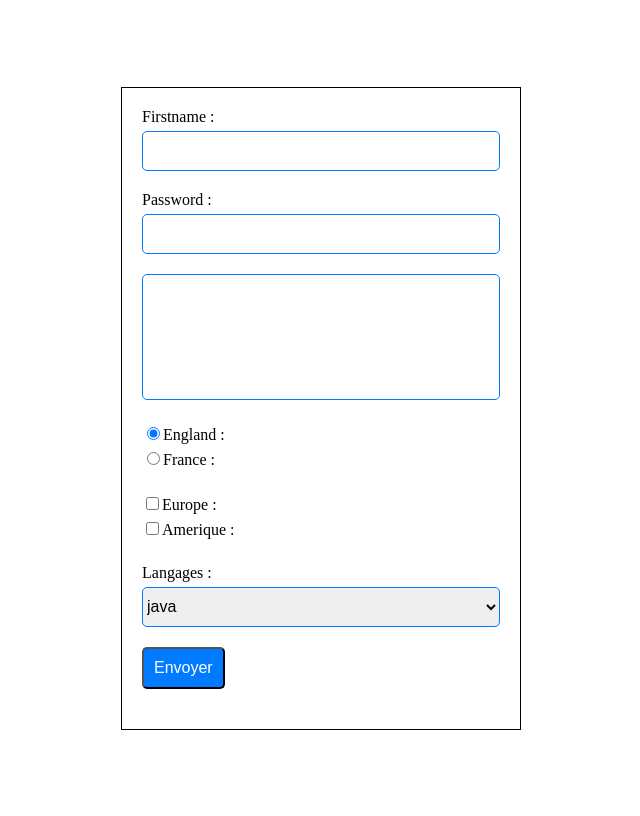
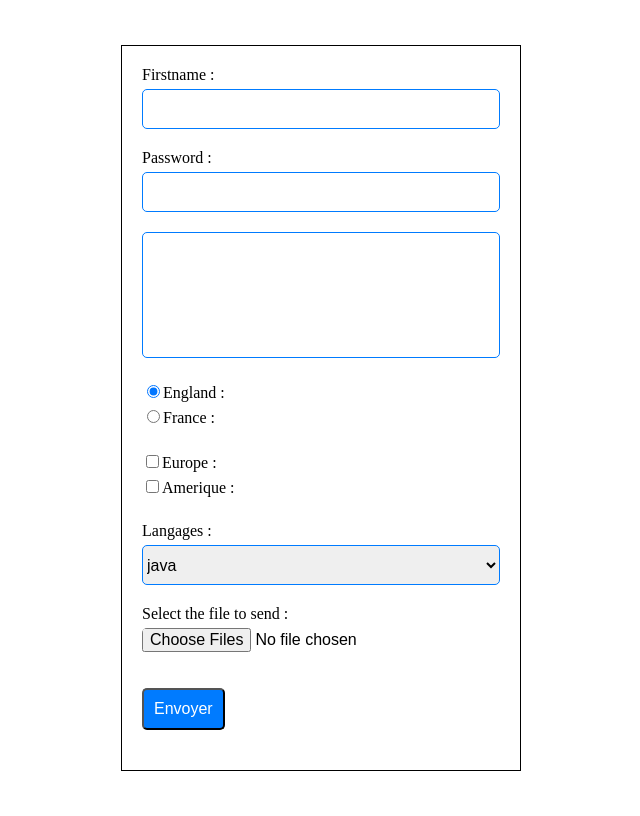
Before and after one commit to jeyofdev/form-builder, a PHP site: page /examples/index.php in a window 1280 px wide. Shown: the whole page, without its empty margins (319-959 px from the left). Run offline with PHP 8.4, Linux system fonts and the light colour scheme; some libraries are stand-ins or nearby versions.

Commit message:
feature : generate an input 'file'

```diff
--- a/examples/css/styles.css
+++ b/examples/css/styles.css
@@ -38,12 +38,18 @@ form label {
 
 form input[type="text"],
 form input[type="password"],
+form input[type="file"],
 form textarea,
 form select {
     font-size: 1em;
     width: 100%;
     border: 1px solid rgb(0, 123, 255);
     border-radius: 5px;
+    outline: none;
+}
+
+form input[type="file"] {
+    border: none;
     outline: none;
 }
 
--- a/examples/index.php
+++ b/examples/index.php
@@ -113,6 +113,17 @@
     ];
     $hidden = $formBuilder->hidden("postId", $hiddenAttributes);
 
+
+    // file
+    $fileAttributes = [
+        "class" => "upload",
+        "id" => "upload",
+        "multiple" => true
+    ];
+    $fileSurroundAttributes = [
+        "class" => "form-control",
+    ];
+    $file = $formBuilder->input("Select the file to send", "upload", "file", $fileAttributes, "div", $fileSurroundAttributes);
 ?>
 
 
@@ -144,6 +155,7 @@
 
                 <?= $select; ?>
                 <?= $hidden; ?>
+                <?= $file; ?>
 
                 <div>
                     <button type="submit" class="btn">Envoyer</button>
--- a/src/Field/TextField.php
+++ b/src/Field/TextField.php
@@ -14,7 +14,7 @@
         /**
          * The allowed types for the input form fields
          */
-        const INPUT_TYPES_ALLOWED = ["text", "password"];
+        const INPUT_TYPES_ALLOWED = ["text", "password", "file"];
 
 
 
```
Also changed, not shown: tests/formBuilderTest.php (+25 -0 lines).
